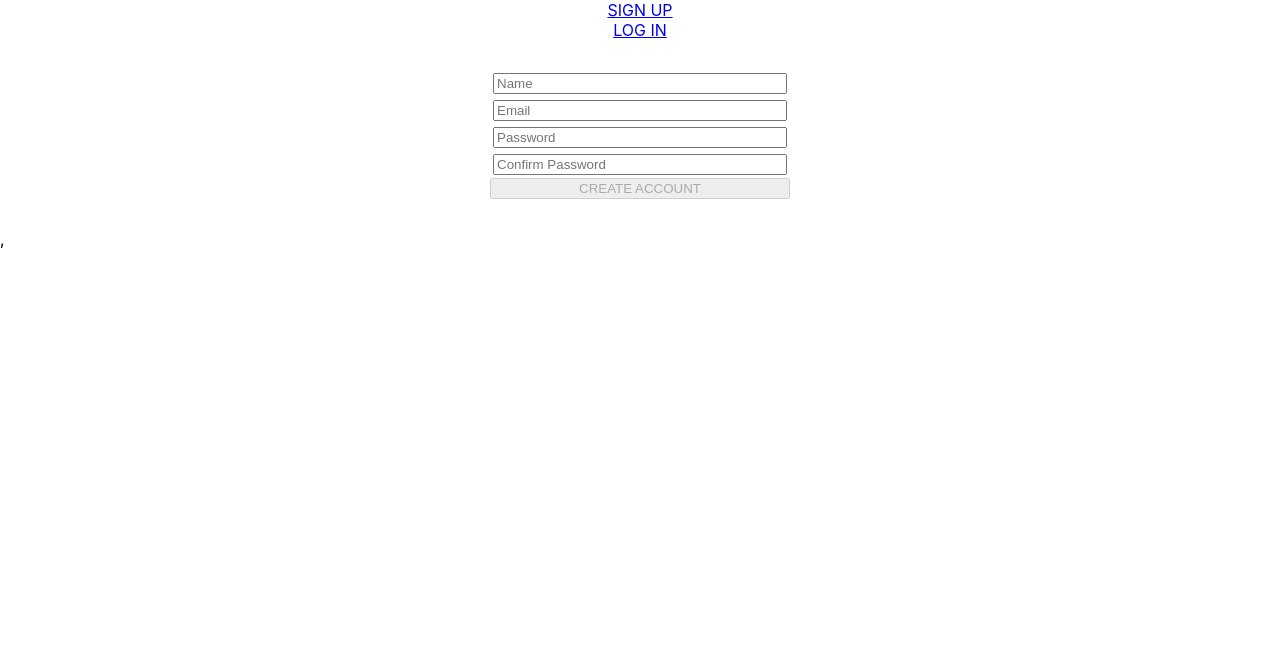
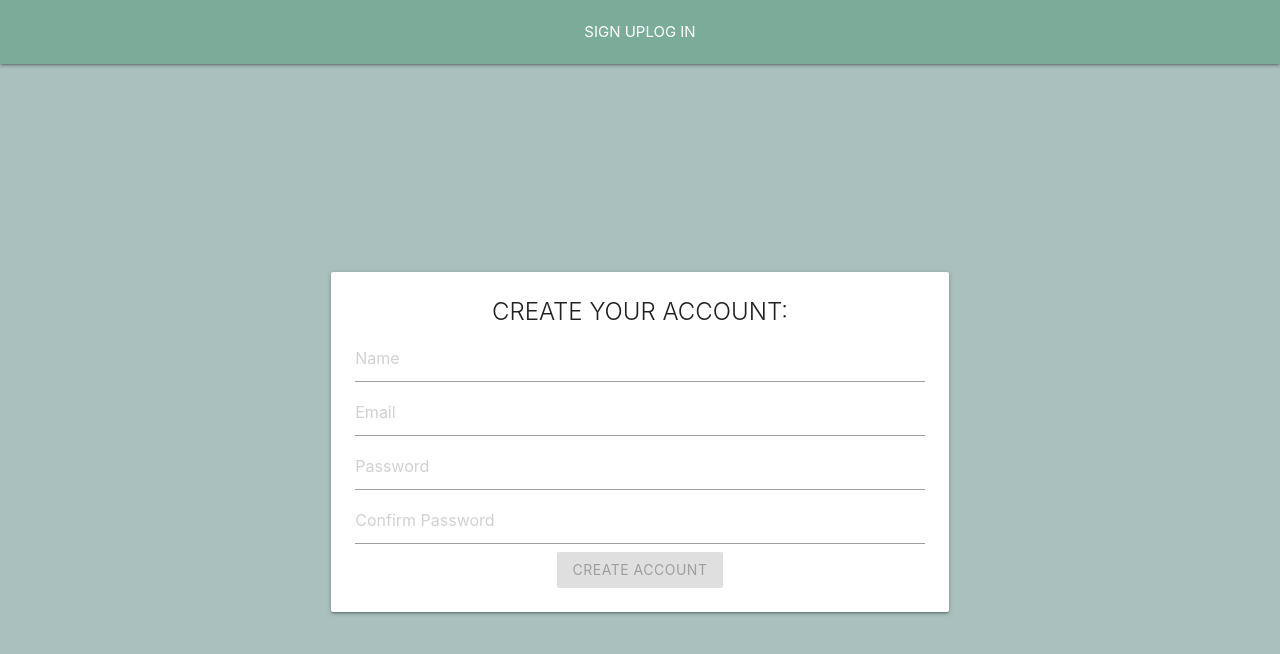
Before and after one commit to TCashion/obNoxious, a React (Create React App) app: page /signup in a window 1280 px wide. Shown: the top 654 px of the page. Built offline with nearby package versions, Linux system fonts and the light colour scheme.

Commit message:
add color scheme and some styling

```diff
--- a/public/index.html
+++ b/public/index.html
@@ -24,7 +24,12 @@
       work correctly both with client-side routing and a non-root public URL.
       Learn how to configure a non-root public URL by running `npm run build`.
     -->
-    <title>React App</title>
+
+    <!-- link Materialize CSS and JS files -->
+    <link rel="stylesheet" href="https://cdnjs.cloudflare.com/ajax/libs/materialize/1.0.0/css/materialize.min.css">
+    <script src="https://cdnjs.cloudflare.com/ajax/libs/materialize/1.0.0/js/materialize.min.js"></script>
+
+    <title>obNoxious</title>
   </head>
   <body>
     <noscript>You need to enable JavaScript to run this app.</noscript>
--- a/src/components/LoginForm/LoginForm.jsx
+++ b/src/components/LoginForm/LoginForm.jsx
@@ -1,5 +1,4 @@
 import React, { Component } from 'react';
-import { Link } from 'react-router-dom';
 import userService from '../../services/userService';
 
 class LoginForm extends Component {
@@ -32,6 +31,14 @@ class LoginForm extends Component {
 
     render() {
         return (
+            <div className="row row-user-form">
+                <div className="col s12 m6">
+                    <div className="card">
+                        <div className="card-content">
+                            <div className="card-title">
+                                PLEASE LOGIN TO CONTINUE
+                            </div>
+                            <div>
                                 <form onSubmit={this.handleSubmit} >
                                     <div className="col-sm-12">
                                         <input type="email" className="form-control" placeholder="Email" value={this.state.email} name="email" onChange={this.handleChange} />
@@ -41,9 +48,13 @@ class LoginForm extends Component {
                                     </div>
                                     <div className="col-sm-12 text-center">
                                         <button className="btn btn-default">Log In</button>&nbsp;&nbsp;&nbsp;
-                        <Link to='/'>Cancel</Link>
                                     </div>
                                 </form>
+                            </div>
+                        </div>
+                    </div>
+                </div>
+            </div>
         )
     }
 }
--- a/src/components/NavBar/NavBar.jsx
+++ b/src/components/NavBar/NavBar.jsx
@@ -14,7 +14,6 @@ function NavBar(props) {
     :
     <div>
         <Link to='/signup'>SIGN UP</Link>
-        <br></br>
         <Link to='/login'>LOG IN</Link>
     </div>
 
--- a/src/components/SignupForm/SignupForm.css
+++ /dev/null
@@ -1,10 +0,0 @@
-.user-form {
-    display: flex;
-    flex-direction: column;
-    width: 300px;
-    margin: 30px auto;
-}
-
-.user-form > input {
-    margin: 3px;
-}
--- a/src/components/SignupForm/SignupForm.jsx
+++ b/src/components/SignupForm/SignupForm.jsx
@@ -1,6 +1,5 @@
 import React, { Component } from 'react';
 import userService from '../../services/userService';
-import './SignupForm.css';
 
 class SignupForm extends Component {
     state = {
@@ -34,15 +33,36 @@ class SignupForm extends Component {
 
     render() {
         return (
-            <>
+            <div className="row row-user-form">
+                <div className="col s12 m6">
+                    <div className="card">
+                        <div className="card-content">
+                            <div className="card-title">
+                                CREATE YOUR ACCOUNT:
+                            </div>
+                            <div>
                                 <form className="user-form" onSubmit={this.handleSubmit}>
+                                    <div className="col-sm-12">
                                         <input type="text" name="name" placeholder="Name" value={this.state.name} onChange={this.handleChange} />
+                                    </div>
+                                    <div className="col-sm-12">
                                         <input type="email" name="email" placeholder="Email" value={this.state.email} onChange={this.handleChange} />
+                                    </div>
+                                    <div className="col-sm-12">
                                         <input type="password" name="password" placeholder="Password" value={this.state.password} onChange={this.handleChange} />
+                                    </div>
+                                    <div className="col-sm-12">
                                         <input type="password" name="passwordConf" placeholder="Confirm Password" value={this.state.passwordConf} onChange={this.handleChange} />
-                    <button type="submit" disabled={this.validateForm()}>CREATE ACCOUNT</button>
+                                    </div>
+                                    <div className="col-sm-12">
+                                        <button className="btn btn-default" type="submit" disabled={this.validateForm()}>CREATE ACCOUNT</button>
+                                    </div>
                                 </form>
-            </>
+                            </div>
+                        </div>
+                    </div>
+                </div>
+            </div>
         );
     }
 }
--- a/src/index.css
+++ b/src/index.css
@@ -1,3 +1,12 @@
+:root {
+  --main-minus-two: rgb(23, 85, 78);
+  --main-minus-one: rgb(122, 172, 153);
+  --main: rgb(169, 192, 190);
+  --main-plus-one: rgb(233, 210, 194);
+  --main-plus-two: rgb(247, 157, 126);
+  --main-plus-three: rgb(224, 114, 74);
+}
+
 body {
   margin: 0;
   font-family: -apple-system, BlinkMacSystemFont, 'Segoe UI', 'Roboto', 'Oxygen',
@@ -5,9 +14,32 @@ body {
     sans-serif;
   -webkit-font-smoothing: antialiased;
   -moz-osx-font-smoothing: grayscale;
+  height: 100vh;
+  background-color: var(--main);
 }
 
 code {
   font-family: source-code-pro, Menlo, Monaco, Consolas, 'Courier New',
     monospace;
 }
+
+.btn {
+  background-color: var(--main-minus-two)
+}
+
+nav {
+  background-color: var(--main-minus-one)
+}
+
+a {
+  color: var(--main-minus-one)
+}
+
+.row-user-form {
+  display: flex;
+  margin-top: 25vh;
+}
+
+.row-user-form .col.s12 {
+  margin: auto;
+}
```
Lines whose indentation alone changed are shown as unchanged.
